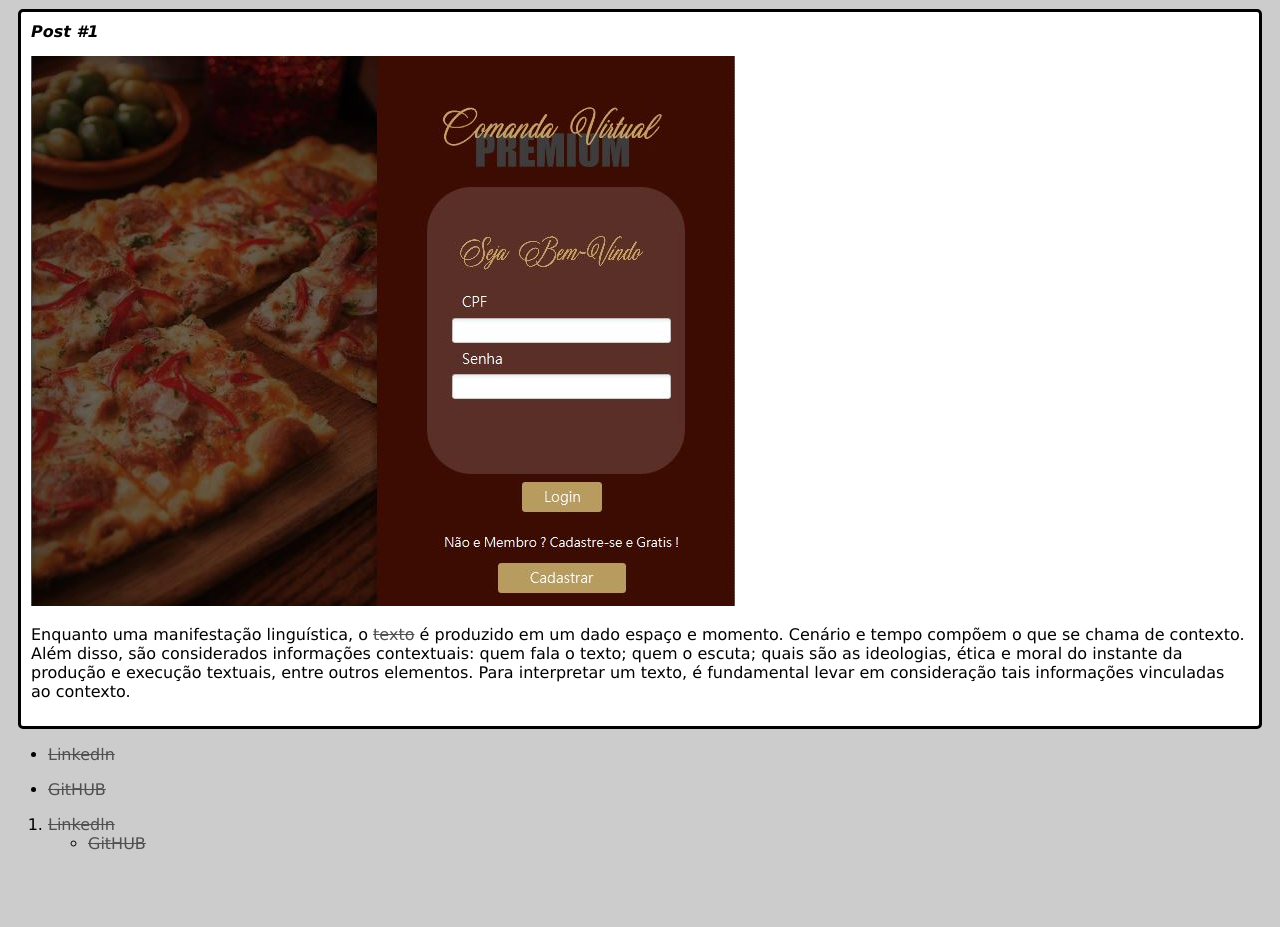
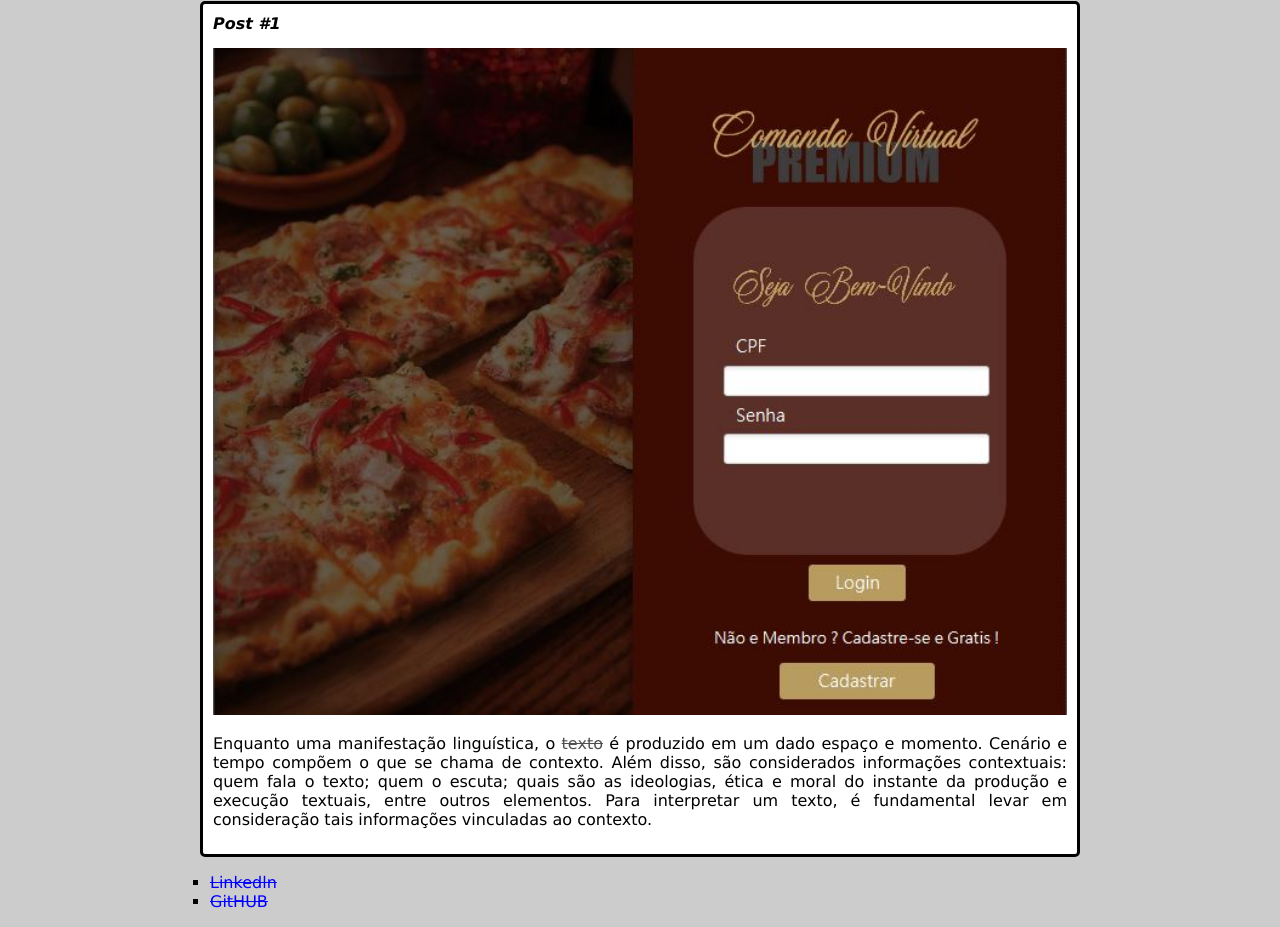
Before and after one commit to klebercarvalhosp/inicializando-html, a plain HTML site: page index.html in a window 1280 px wide. Shown: the part 427-1354 px from the top of the page. Before the commit the page ends 1296 px from the top, so only its background shows below. Drawn offline with Linux system fonts and the light colour scheme.

Commit message:
Finalizando Conteudo introdução html

```diff
--- a/index.html
+++ b/index.html
@@ -41,19 +41,11 @@
         </article>
     </section>
 <footer>
-    <ul>
+    <ul class="contact_list">
         <li><a href="https://www.linkedin.com/in/cleber-carvalho-457a3b209/" target="_blank"> Linkedln </a></li>
-    </ul>
-    <ul>
+
         <li><a href="https://github.com/klebercarvalhosp" target="_blank">GitHUB</a></li>
     </ul>
-
-    <ol>
-        <li><a href="https://www.linkedin.com/in/cleber-carvalho-457a3b209/" target="_blank"> Linkedln </a></li>
-    </ul>
-    <ul>
-        <li><a href="https://github.com/klebercarvalhosp" target="_blank">GitHUB</a></li>
-    </ol>
 
 </footer>
 
--- a/style.css
+++ b/style.css
@@ -2,6 +2,8 @@ body {
 
    background: #ccc;
    font-family: Verdana;
+   max-width: 900px;
+   margin: auto;
 }
 #title, .subtitle, .post_title {
 color:#000;
@@ -10,6 +12,7 @@ color:#000;
 
     border: 1px solid #000;
     border-radius: 150px;
+
 
 }
 #title{
@@ -41,6 +44,7 @@ a{
 .post_content{
     margin: 0;
     margin-bottom : 15px; ;
+    text-align: justify;
 
 }
 
@@ -48,5 +52,15 @@ a{
 .post_image{
     margin: 0;
     margin-bottom: 15px;
+    width: 100%;
 
 }
+
+.contact_list{
+list-style-type: square ;
+padding-left: 20px;
+}
+
+    .contact_list li a {
+        color: blue;
+    }
```
